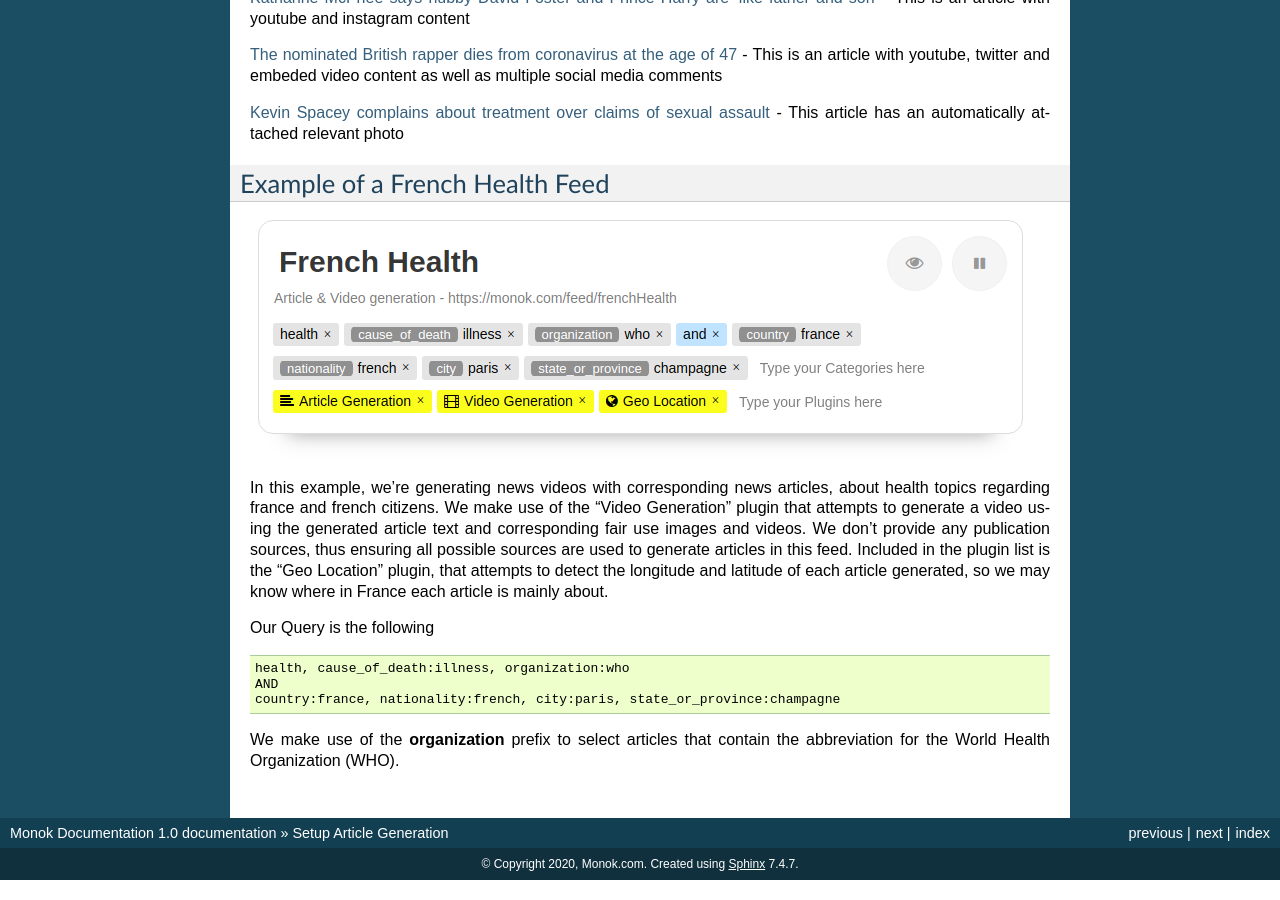
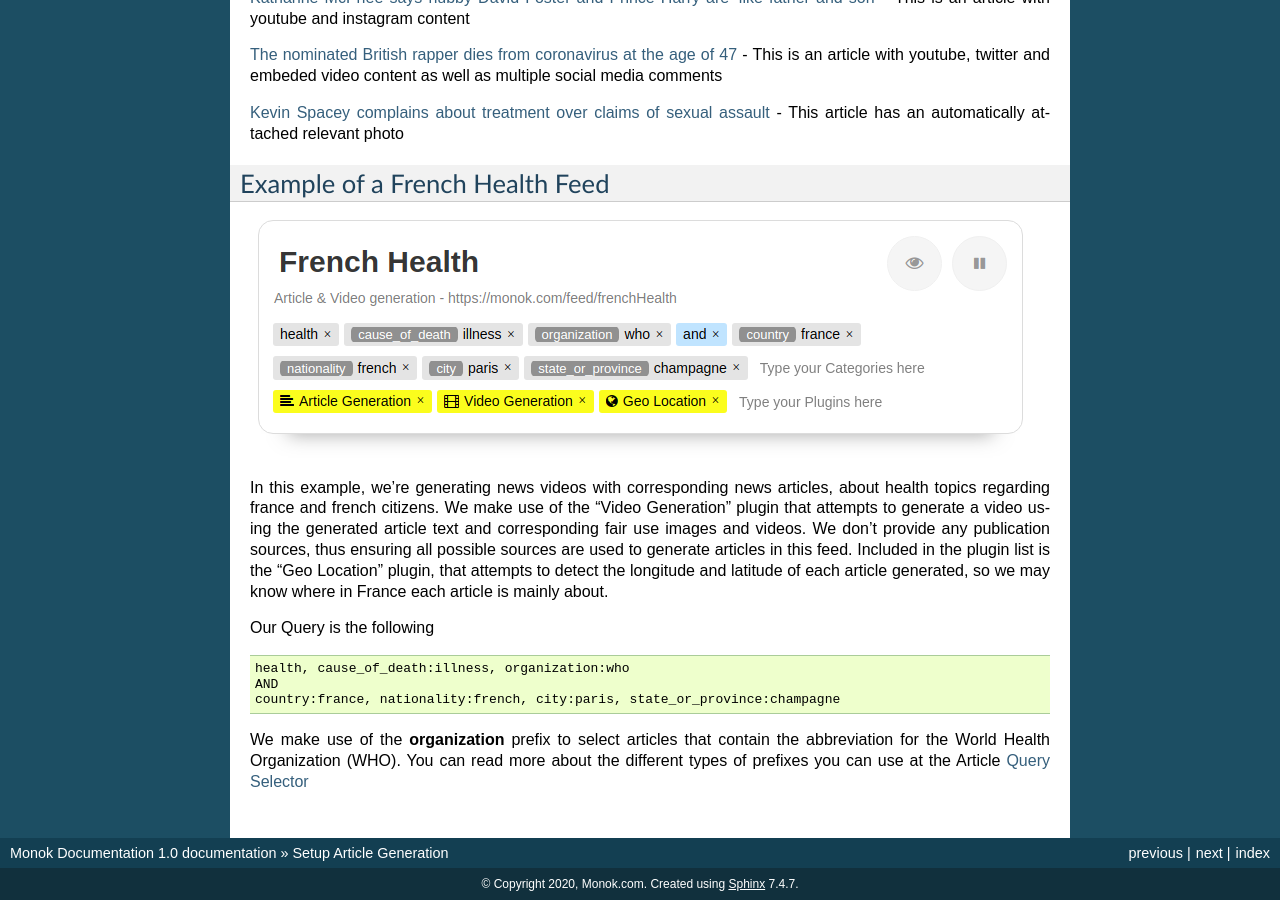
Before and after one commit to monoklabs/monok-docs, a Sphinx documentation site: the page built from docs/setupnewfeed.rst, in a window 1280 px wide and 900 px high, scrolled down 1369 px. Built offline with Sphinx 7.4.7, drawn with Linux system fonts in a browser that asks for light colours.

Commit message:
Update setupnewfeed.rst

```diff
--- a/docs/setupnewfeed.rst
+++ b/docs/setupnewfeed.rst
@@ -61,4 +61,6 @@ Our Query is the following ::
     AND
     country:france, nationality:french, city:paris, state_or_province:champagne
 
-We make use of the **organization** prefix to select articles that contain the abbreviation for the World Health Organization (WHO).
+We make use of the **organization** prefix to select articles that contain the abbreviation for the World Health Organization (WHO). You can read more about the different types of prefixes you can use at the Article `Query Selector`_
+
+.. _`Query Selector`: https://docs.monok.com/en/latest/articlequeryselector.html
```
